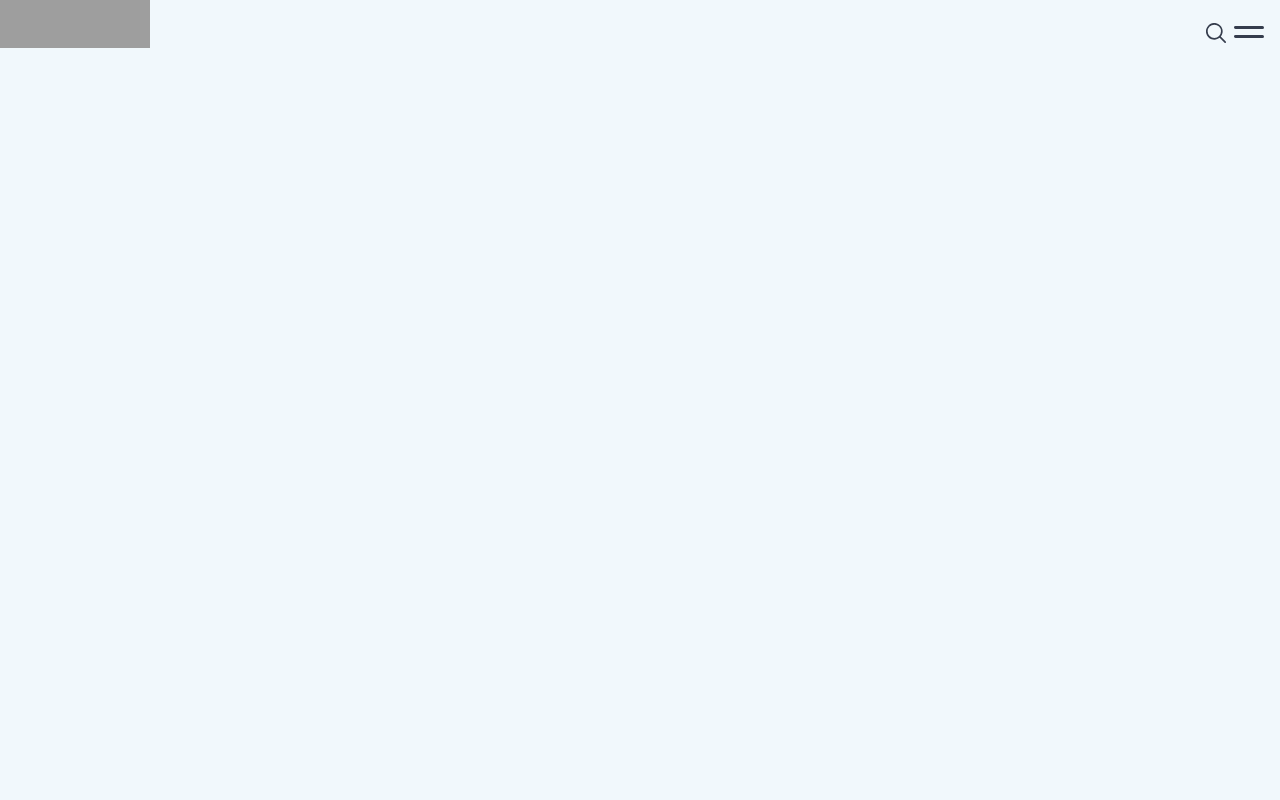
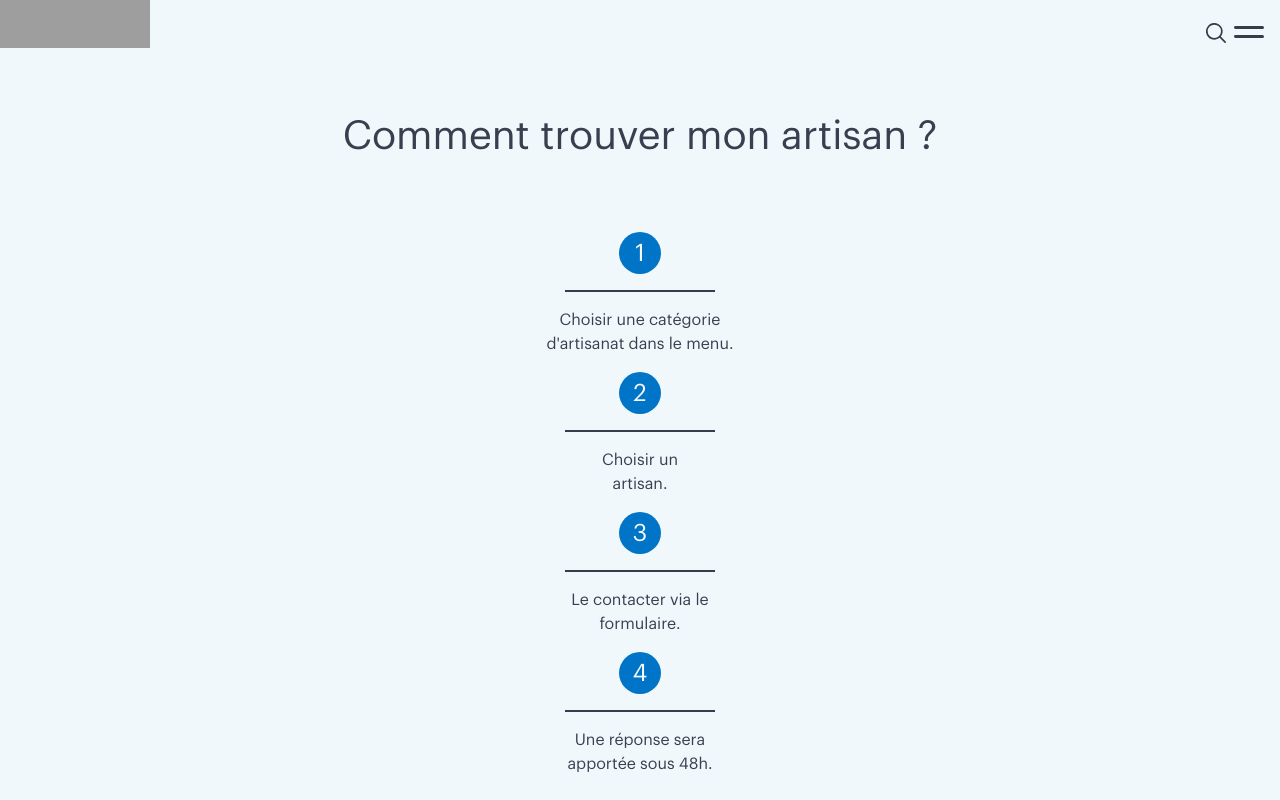
Before and after one commit to KevinRognon/trouve_ton_artisan, a React (Create React App) app: page / in a window 1280 px wide. Built offline with nearby package versions, Linux system fonts and the light colour scheme; grey boxes are pictures that could not be loaded.

Commit message:
Mise à jour

```diff
--- a/package.json
+++ b/package.json
@@ -10,6 +10,7 @@
     "gsap": "^3.12.2",
     "react": "^18.2.0",
     "react-dom": "^18.2.0",
+    "react-router-dom": "^6.14.2",
     "react-scripts": "5.0.1",
     "sass": "^1.64.0",
     "web-vitals": "^2.1.4"
--- a/src/App.js
+++ b/src/App.js
@@ -1,11 +1,27 @@
 import Header from "./Components/Header/Header";
 import './main.scss';
+import {BrowserRouter, Route, Routes} from "react-router-dom";
+import Batiment from "./Pages/Batiment";
+import Services from "./Pages/Services";
+import Fabrication from "./Pages/Fabrication";
+import Alimentation from "./Pages/Alimentation";
+import Accueil from "./Pages/Accueil";
 
 
 function App() {
   return (
     <div className="App">
-        <Header />
+        <BrowserRouter>
+            <Routes>
+                <Route path="/" element={<Header />}>
+                    <Route path="/" index element={<Accueil />} />
+                    <Route path="/batiment" element={<Batiment />} />
+                    <Route path="/services" element={<Services />} />
+                    <Route path="/fabrication" element={<Fabrication />} />
+                    <Route path="/alimentation" element={<Alimentation />} />
+                </Route>
+            </Routes>
+        </BrowserRouter>
     </div>
   );
 }
--- /dev/null
+++ b/src/Components/Etape/Etape.jsx
@@ -0,0 +1,18 @@
+import './Etape.scss';
+
+export default function Etape (props) {
+
+
+    return (
+        <div className="d-flex flex-column justify-content-center align-items-center gap-3">
+
+            <span className="numero_etape bleu_primaire d-flex align-items-center justify-content-center text-light p-3 rounded-5">{props.number}</span>
+
+            <span className="sep"></span>
+
+            <p className="text-center col-8">
+                {props.indication}
+            </p>
+        </div>
+    )
+}
--- /dev/null
+++ b/src/Components/Etape/Etape.scss
@@ -0,0 +1,16 @@
+.numero_etape {
+  display: flex;
+  align-items: center;
+  justify-content: center;
+  font-size: 24px;
+  width: 42px;
+  height: 42px;
+
+}
+
+.sep {
+  display: block;
+  width: 150px;
+  height: 2px;
+  background-color: #353D4D;
+}
--- a/src/Components/Header/Header.jsx
+++ b/src/Components/Header/Header.jsx
@@ -4,6 +4,7 @@ import './header.scss';
 import {useState} from "react";
 import {gsap} from "gsap";
 import HeaderModal from "./Header-Modal";
+import {Link, NavLink, Outlet} from "react-router-dom";
 
 
 export default function Header () {
@@ -77,7 +78,7 @@ export default function Header () {
             <header className="col-12 h-2">
                 <nav className="h-100 d-flex justify-content-between">
 
-                    <div className="logo_site"></div>
+                    <Link to="/" className="logo_site"></Link>
 
                     <ul className="h-100 d-flex flex-row align-items-center gap-2 me-3">
 
@@ -90,11 +91,11 @@ export default function Header () {
                                 <img className="barre_basse" src={barre_menu} alt="Barre menu hamburger"/>
                             </div>
                             <ul className="deroulant_menu d-flex flex-column gap-3">
-                                <li className="links">Accueil</li>
-                                <li className="links">Bâtiment</li>
-                                <li className="links">Services</li>
-                                <li className="links">Fabrication</li>
-                                <li className="links">Alimentation</li>
+                                <li onClick={toggleMenu} className="links"><NavLink to="/">Accueil</NavLink></li>
+                                <li onClick={toggleMenu} className="links"><NavLink to="/batiment">Bâtiment</NavLink></li>
+                                <li onClick={toggleMenu} className="links"><NavLink to="/services">Services</NavLink></li>
+                                <li onClick={toggleMenu} className="links"><NavLink to="/fabrication">Fabrication</NavLink></li>
+                                <li onClick={toggleMenu} className="links"><NavLink to="/alimentation">Alimentation</NavLink></li>
 
                             </ul>
                         </li>
@@ -103,6 +104,9 @@ export default function Header () {
                 </nav>
             </header>
             <HeaderModal showModal={toggledModal} setModalState={() => {setToggledModal(false)}} />
+            <main>
+                <Outlet/>
+            </main>
         </>
     )
 }
--- /dev/null
+++ b/src/Pages/Accueil.jsx
@@ -0,0 +1,26 @@
+import Etape from "../Components/Etape/Etape";
+
+export default function () {
+
+
+    return (
+        <div className="d-flex flex-column justify-content-center text-center mt-4">
+            <h1 className="mb-5 col-12 p-4">Comment trouver mon artisan ?</h1>
+            <div className="d-flex justify-content-center">
+                <Etape number="1" indication="Choisir une catégorie d'artisanat dans le menu."/>
+            </div>
+
+            <div className="d-flex justify-content-center">
+                <Etape number="2" indication="Choisir un artisan."/>
+            </div>
+
+            <div className="d-flex justify-content-center">
+                <Etape number="3" indication="Le contacter via le formulaire."/>
+            </div>
+
+            <div className="d-flex justify-content-center">
+                <Etape number="4" indication="Une réponse sera apportée sous 48h."/>
+            </div>
+        </div>
+    )
+}
--- /dev/null
+++ b/src/Pages/Alimentation.jsx
@@ -0,0 +1,6 @@
+export default function Alimentation () {
+
+    return (
+        <h1>Alimentation</h1>
+    )
+}
--- /dev/null
+++ b/src/Pages/Batiment.jsx
@@ -0,0 +1,7 @@
+
+export default function Batiment () {
+
+    return (
+        <h1>Test</h1>
+    )
+}
--- /dev/null
+++ b/src/Pages/Fabrication.jsx
@@ -0,0 +1,6 @@
+export default function Fabrication () {
+
+    return (
+        <h1>Fabrication</h1>
+    )
+}
--- /dev/null
+++ b/src/Pages/Services.jsx
@@ -0,0 +1,6 @@
+export default function Services() {
+
+    return (
+        <h1>Services</h1>
+    )
+}
--- a/src/main.scss
+++ b/src/main.scss
@@ -13,5 +13,20 @@ li {
 body {
   font-family: "Graphik";
   background-color: #f1f8fc;
+  color: #384050;
 
 }
+
+a {
+  text-decoration: none;
+  color: inherit;
+
+  &.active {
+    color: #cd2c2e;
+  }
+}
+
+// Couleurs ====================
+.bleu_primaire {
+  background-color: #0074c7;
+}
```
Also changed, not shown: 1 other file (tests, documents, lock files or other folders).
